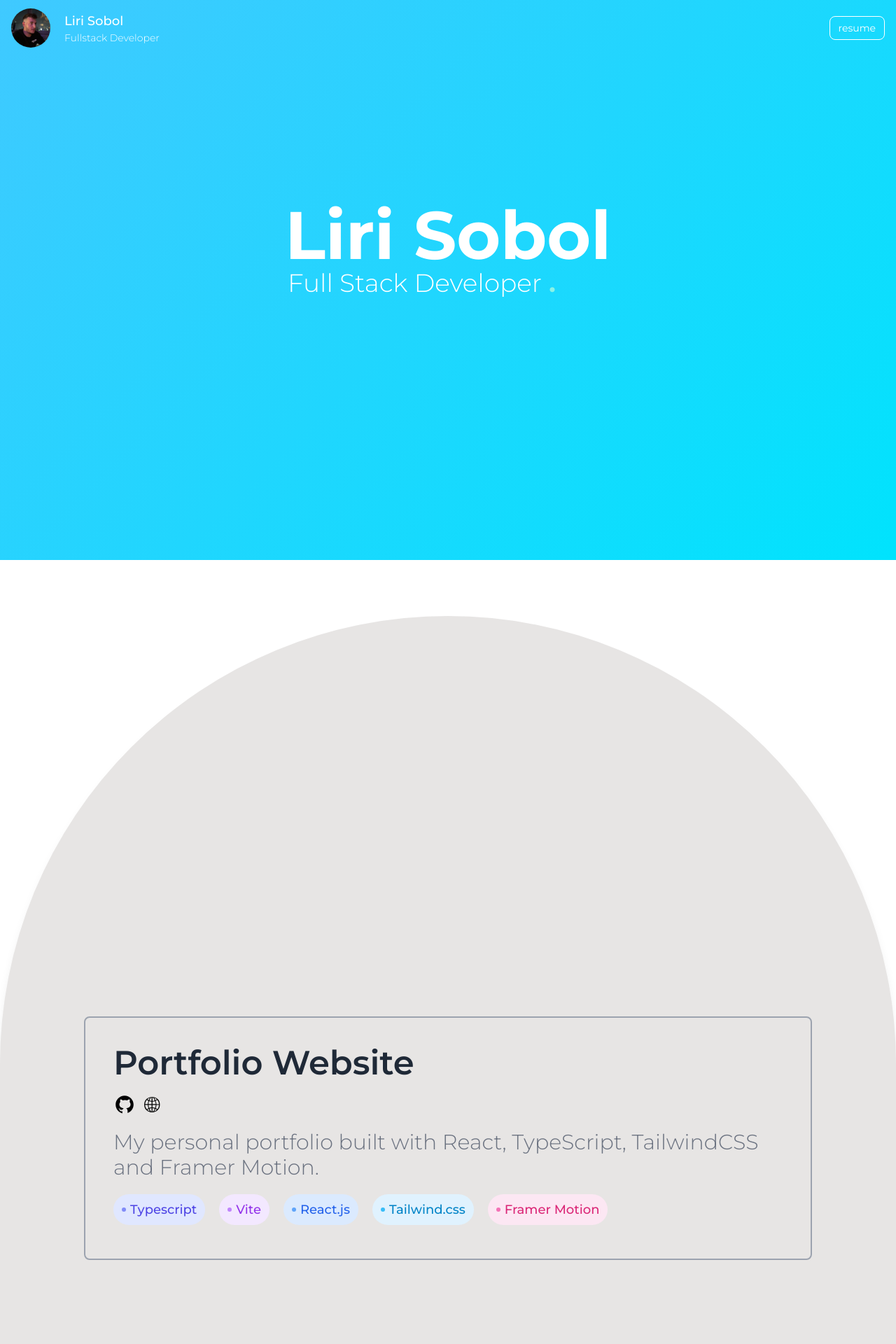
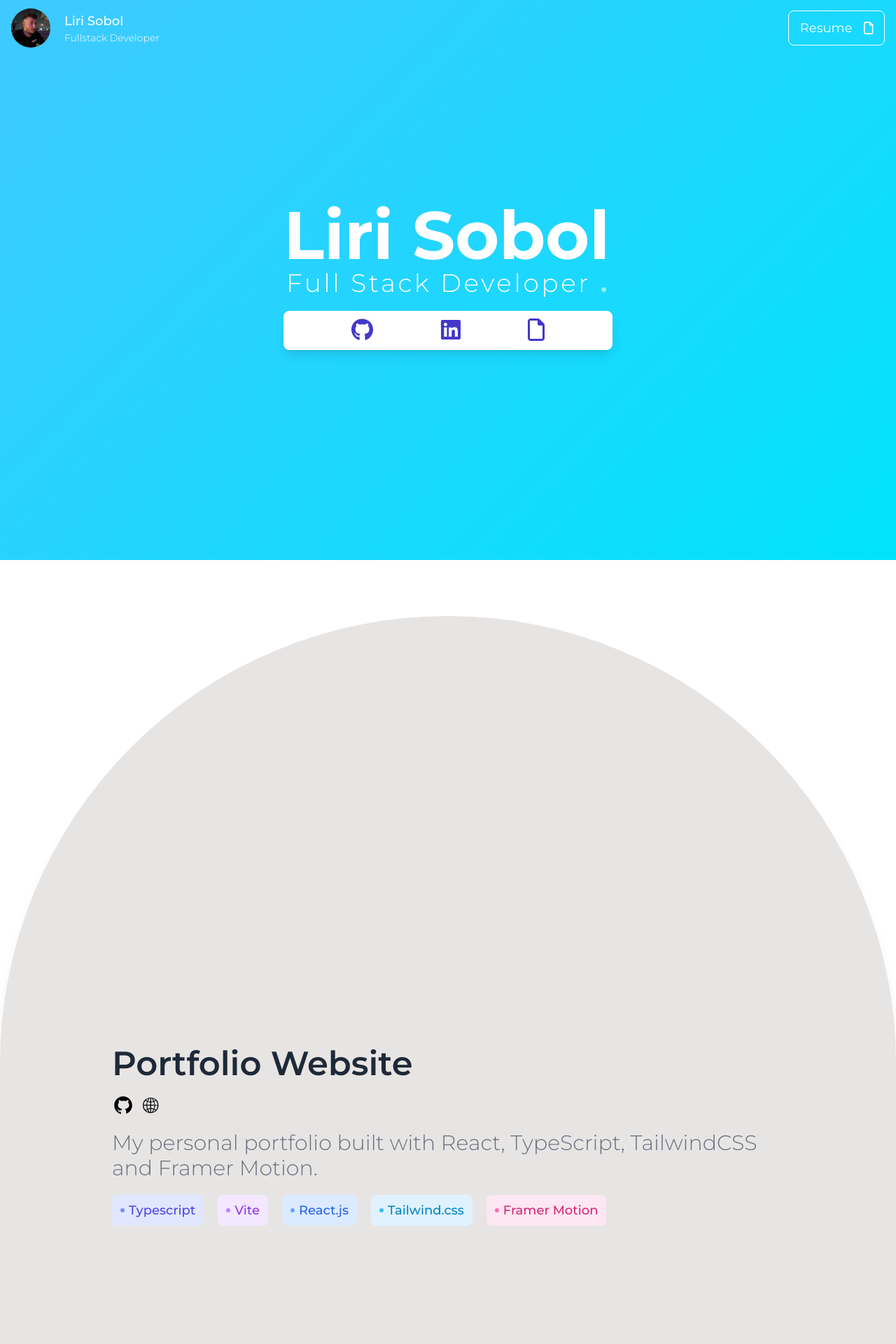
Before and after one commit to lirisobol/portfolio, a React (Vite) app: page / in a window 1280 px wide. Shown: the top 1920 px of the page at 70% size. Built offline with nearby package versions, Linux system fonts and the light colour scheme.

Commit message:
added contact box & styling improves

```diff
--- a/package.json
+++ b/package.json
@@ -10,6 +10,11 @@
     "preview": "vite preview"
   },
   "dependencies": {
+    "@fortawesome/fontawesome-svg-core": "^6.6.0",
+    "@fortawesome/free-brands-svg-icons": "^6.6.0",
+    "@fortawesome/free-regular-svg-icons": "^6.6.0",
+    "@fortawesome/free-solid-svg-icons": "^6.6.0",
+    "@fortawesome/react-fontawesome": "^0.2.2",
     "@headlessui/react": "^2.1.8",
     "@heroicons/react": "^2.1.5",
     "@types/react-router-dom": "^5.3.3",
--- a/src/components/Buttons/ResumeButton.tsx
+++ b/src/components/Buttons/ResumeButton.tsx
@@ -1,14 +1,21 @@
+import { faFile } from "@fortawesome/free-regular-svg-icons"
+import { FontAwesomeIcon } from "@fortawesome/react-fontawesome"
 
 export const ResumeButton = ():JSX.Element => {
+    const resumeUrl = "/assets/files/lirisobol.pdf"
     return (
+        <a href={resumeUrl} download="lirisobol.pdf">
             <button
                 type="button"
                 className="
+                    flex gap-4 items-center
                     border border-white rounded-lg
-                px-3 py-1.5
-                text-xs text-white sm:text-sm
+                    px-2 py-2.5  sm:px-4 sm:py-2.5
+                    text-xs text-white sm:text-lg
                     hover:bg-white hover:text-blue-900 transition-all">
-            resume
+                Resume
+                <FontAwesomeIcon icon={faFile}/>
             </button>
+        </a>
     )
 }
--- /dev/null
+++ b/src/components/Contact/ContactBox.tsx
@@ -0,0 +1,28 @@
+import { faGithub, faLinkedin } from "@fortawesome/free-brands-svg-icons"
+import { faFile } from "@fortawesome/free-regular-svg-icons"
+import { FontAwesomeIcon } from "@fortawesome/react-fontawesome"
+
+export const ContactBox = (): JSX.Element => {
+    return (
+        <div className="
+            bg-white hover:bg-transparent
+            border border-white
+            hover:scale-105
+            text-indigo-700 hover:text-white
+            shadow-lg rounded-lg
+            h-14 mt-5
+            flex justify-evenly items-center
+            transition-all
+            ">
+            <a href="https://github.com/lirisobol" target="blank">
+                <FontAwesomeIcon  icon={faGithub} size="2x" className="hover:scale-105 hover:-translate-y-1 transition-all"/>
+            </a>
+            <a href="https://www.linkedin.com/in/liri-sobol/" target="blank" className="hover:scale-105 hover:-translate-y-1 transition-all">
+                <FontAwesomeIcon  icon={faLinkedin} size="2x"/>
+            </a>
+            <a href="public/assets/files/lirisobol.pdf" download="lirisobol.pdf" className="hover:scale-105 hover:-translate-y-1 transition-all">
+                <FontAwesomeIcon  icon={faFile} size="2x"/>
+            </a>
+        </div>
+    )
+}
--- a/src/components/Projects/LinkAvatar.tsx
+++ b/src/components/Projects/LinkAvatar.tsx
@@ -10,7 +10,8 @@ export const LinkAvatar = ({url, imageUrl}: LinksProps):JSX.Element => {
                 <img
                     alt={"alt"}
                     src={imageUrl}
-                    className="h-8 w-8 object-contain object-center"
+                    className="h-8 w-8 object-contain object-center hover:scale-110 transition-all
+"
                 />
             </a>
         </div>
--- a/src/components/Projects/ProjectCard.tsx
+++ b/src/components/Projects/ProjectCard.tsx
@@ -8,7 +8,7 @@ interface ProjectCardProps {
 export const ProjectCard = ({ project }:ProjectCardProps): JSX.Element => {
     return (
         <ShowOnScroll>
-            <div className="border border-2 border-gray-400 rounded-lg w-full p-10">
+            <div className="w-full p-10">
                 <div className="flex flex-col gap-5 mb-2">
                     <h3 className="text-gray-800 text-3xl sm:text-5xl font-semibold">{project.name}</h3>
                     <span className="inline-flex flex-row gap-3">
--- a/src/components/Projects/TechAvatar.tsx
+++ /dev/null
@@ -1,20 +0,0 @@
-import { motion } from 'framer-motion';
-
-interface TechAvatarProps {
-    imageSrc: string;
-    alt: string;
-}
-
-export const TechAvatar = ({ imageSrc, alt }: TechAvatarProps): JSX.Element => {
-    return (
-        <div className="inline-block h-14 w-14 mt-3 rounded-full bg-transparent">
-            <motion.img
-                whileHover={{ scale: 1.1, y: -5 }}
-                transition={{ type: "spring", stiffness: 300, damping: 10 }}
-                alt={alt}
-                src={imageSrc}
-                className="h-8 w-8 sm:h-10 sm:w-10 object-contain object-center"
-            />
-        </div>
-    );
-};
--- a/src/components/Projects/TechBadge.tsx
+++ b/src/components/Projects/TechBadge.tsx
@@ -7,7 +7,13 @@ export const TechBadge = ({tech}: TechBadgeProps):JSX.Element => {
     const color = techToColor(tech);
     console.log(color);
     return (
-        <span className={`inline-flex items-center gap-x-1.5 rounded-full px-2 py-1 sm:px-3 sm:py-2 text-xs sm:text-lg font-medium bg-${color}-100 text-${color}-600`}>
+        <span className={`
+            inline-flex items-center
+            gap-x-1.5 px-2 py-1 sm:px-3 sm:py-2
+            text-xs sm:text-lg font-medium bg-${color}-100 text-${color}-600
+            rounded-lg
+            hover:scale-110 transition-all
+            `}>
             <svg viewBox="0 0 6 6" aria-hidden="true" className={`h-1.5 w-1.5 fill-${color}-400`}>
                 <circle r={3} cx={3} cy={3} />
             </svg>
--- a/src/pages/Home.tsx
+++ b/src/pages/Home.tsx
@@ -1,4 +1,4 @@
-import { FadeIn } from "../components/Animations/FadeIn"
+import { ContactBox } from "../components/Contact/ContactBox"
 
 export const Home = ():JSX.Element => {
 
@@ -7,13 +7,12 @@ export const Home = ():JSX.Element => {
             {/* Hero */}
             <div className="h-full flex flex-col justify-start items-center px-10 py-52">
                 <div className="flex flex-col">
-                    <FadeIn>
-                        <h3 className="font-bold  text-white text-6xl sm:text-8xl">Liri Sobol</h3>
-                        <p className="font-light text-white text-3xl sm:text-4xl px-1">
-                            Full Stack Developer
-                            <span className="text-4xl font-bold text-teal-200 animate-pulse"> .</span>
-                        </p>
-                    </FadeIn>
+                    <h3 className="font-bold  text-white text-6xl sm:text-8xl">Liri Sobol</h3>
+                    <p className="font-light text-white text-2xl sm:text-4xl px-1 sm:tracking-widest truncate">
+                        Full Stack Developer
+                        <span className="text-4xl font-bold text-teal-200 animate-pulse"> .</span>
+                    </p>
+                    <ContactBox />
                 </div>
             </div>
         </div>
```
Also changed, not shown: 2 other files (tests, documents, lock files or other folders). Lines whose indentation alone changed are shown as unchanged.
